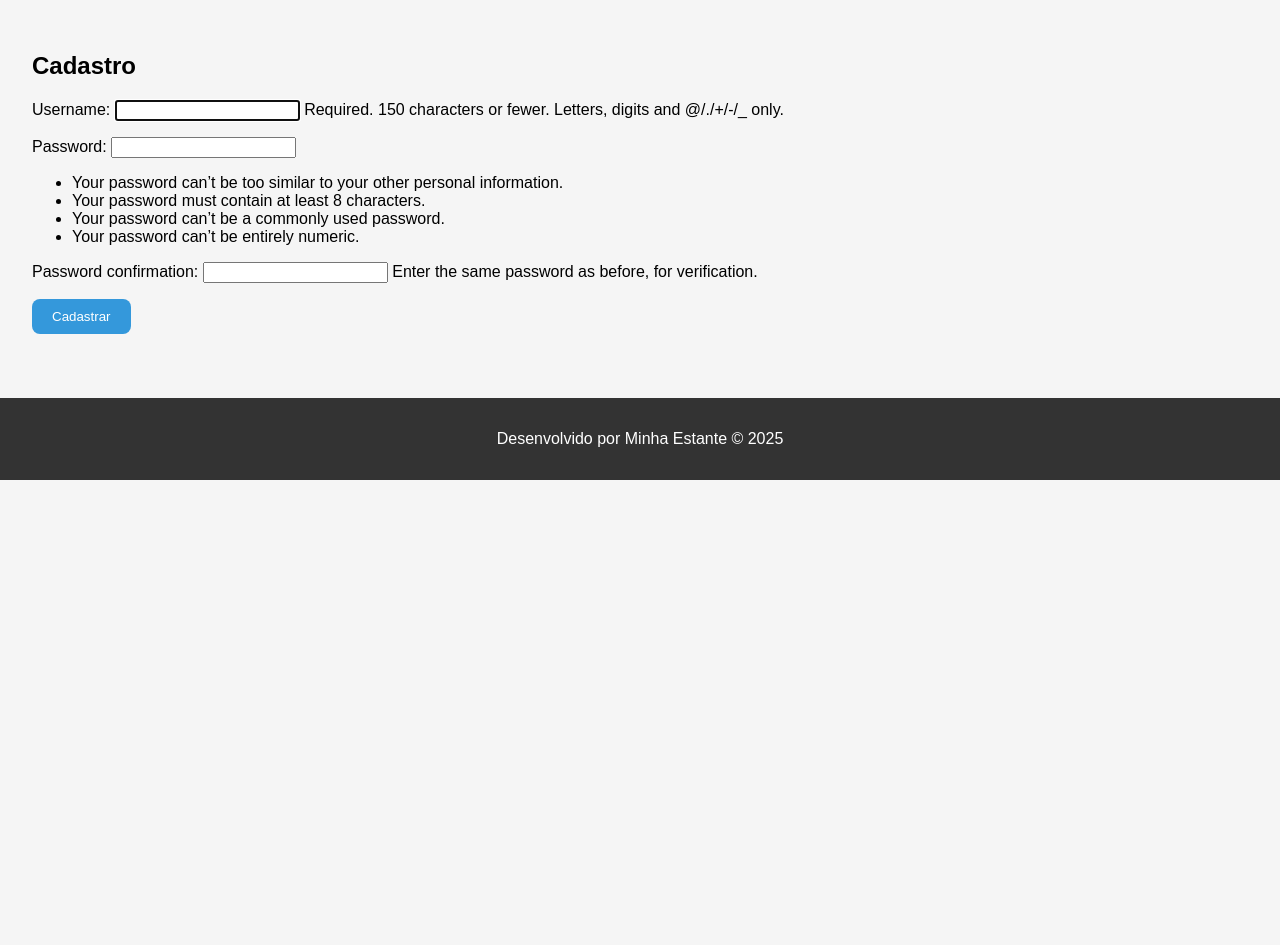
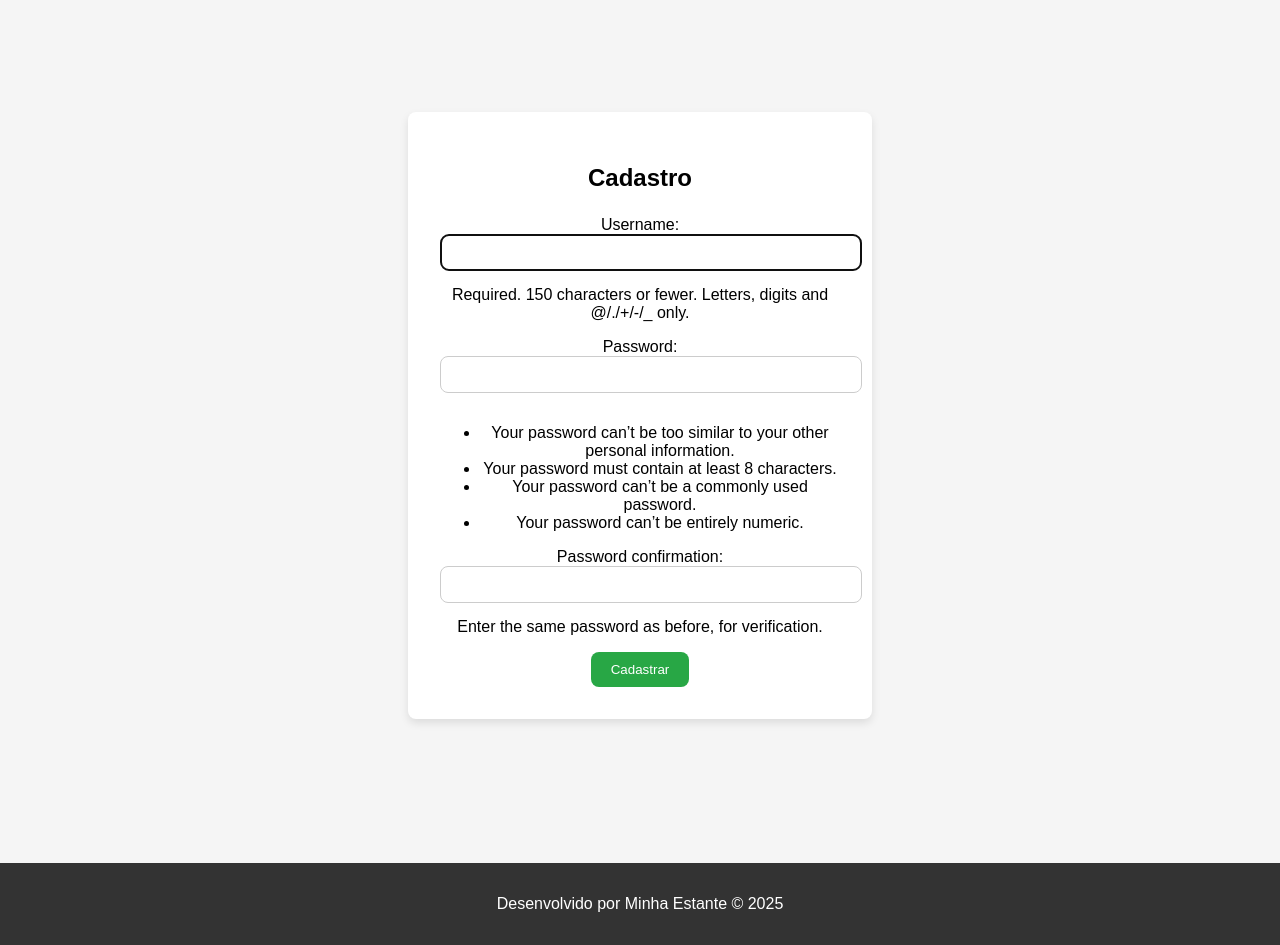
Before and after one commit to brunohro/minha_estante, a Django app: page /cadastrar_usuario/ in a window 1280 px wide. Shown: the part 131-1076 px from the top of the page. Before the commit the page ends 611 px from the top, so only its background shows below. Run offline with Django 5.2, Linux system fonts and the light colour scheme.

Commit message:
Atualizando a página de login e cadastro + permitindo que qualquer pessoa acesse a página inicial

```diff
--- a/minha_estante/static/css/styles.css
+++ b/minha_estante/static/css/styles.css
@@ -112,3 +112,83 @@ footer {
   padding: 1rem;
   margin-top: 2rem;
 }
+
+.login-container {
+  background: white;
+  padding: 2rem;
+  border-radius: 8px;
+  box-shadow: 0 4px 8px rgba(0, 0, 0, 0.1);
+  max-width: 400px;
+  width: 100%;
+  margin: 5rem auto; /* Centraliza horizontalmente com espaçamento no topo */
+  text-align: center;
+}
+
+.login-container h1 {
+  margin-bottom: 1.5rem;
+}
+
+.login-container input[type="text"],
+.login-container input[type="password"] {
+  width: 100%;
+  padding: 10px;
+  margin-bottom: 15px;
+  border-radius: 8px;
+  border: 1px solid #ccc;
+}
+
+.login-container button {
+  padding: 10px 20px;
+  background-color: #007bff;
+  color: white;
+  border: none;
+  border-radius: 8px;
+  cursor: pointer;
+}
+
+.login-container button:hover {
+  background-color: #0056b3;
+}
+
+.error {
+  color: red;
+  margin-bottom: 1rem;
+}
+
+.cadastro-container {
+  background: white;
+  padding: 2rem;
+  border-radius: 8px;
+  box-shadow: 0 4px 8px rgba(0, 0, 0, 0.1);
+  max-width: 400px;
+  width: 100%;
+  margin: 5rem auto; /* Centraliza com espaçamento no topo */
+  text-align: center;
+}
+
+.cadastro-container h2 {
+  margin-bottom: 1.5rem;
+}
+
+.cadastro-container input,
+.cadastro-container select,
+.cadastro-container textarea {
+  width: 100%;
+  padding: 10px;
+  margin-bottom: 15px;
+  border-radius: 8px;
+  border: 1px solid #ccc;
+}
+
+.cadastro-container button {
+  padding: 10px 20px;
+  background-color: #28a745;
+  color: white;
+  border: none;
+  border-radius: 8px;
+  cursor: pointer;
+}
+
+.cadastro-container button:hover {
+  background-color: #218838;
+}
--- a/minha_estante/templates/minha_estante/user/cadastrar_usuario.html
+++ b/minha_estante/templates/minha_estante/user/cadastrar_usuario.html
@@ -1,7 +1,12 @@
 {%extends "minha_estante/layout/base.html"%} {% block content %}
-<h2>Cadastro</h2>
-<form method="post">
-  {% csrf_token %} {{ form.as_p }}
-  <button type="submit">Cadastrar</button>
-</form>
+<body>
+  <div class="cadastro-container">
+    <h2>Cadastro</h2>
+    <form method="post">
+      {% csrf_token %} {{ form.as_p }}
+      <button type="submit">Cadastrar</button>
+    </form>
+  </div>
+</body>
+
 {% endblock content %}
--- a/minha_estante/views.py
+++ b/minha_estante/views.py
@@ -31,7 +31,6 @@ def logout_view(request):
     logout(request)
     return render(request, "minha_estante/index.html")
 
-@login_required
 def index(request):
     livros = Livro.objects.all()
     return render(request, "minha_estante/index.html", {'livros': livros})
```
Also changed, not shown: minha_estante/templates/minha_estante/user/login.html (+8 -11 lines), media/livros/17347_voQxJyk.jpg (added).
